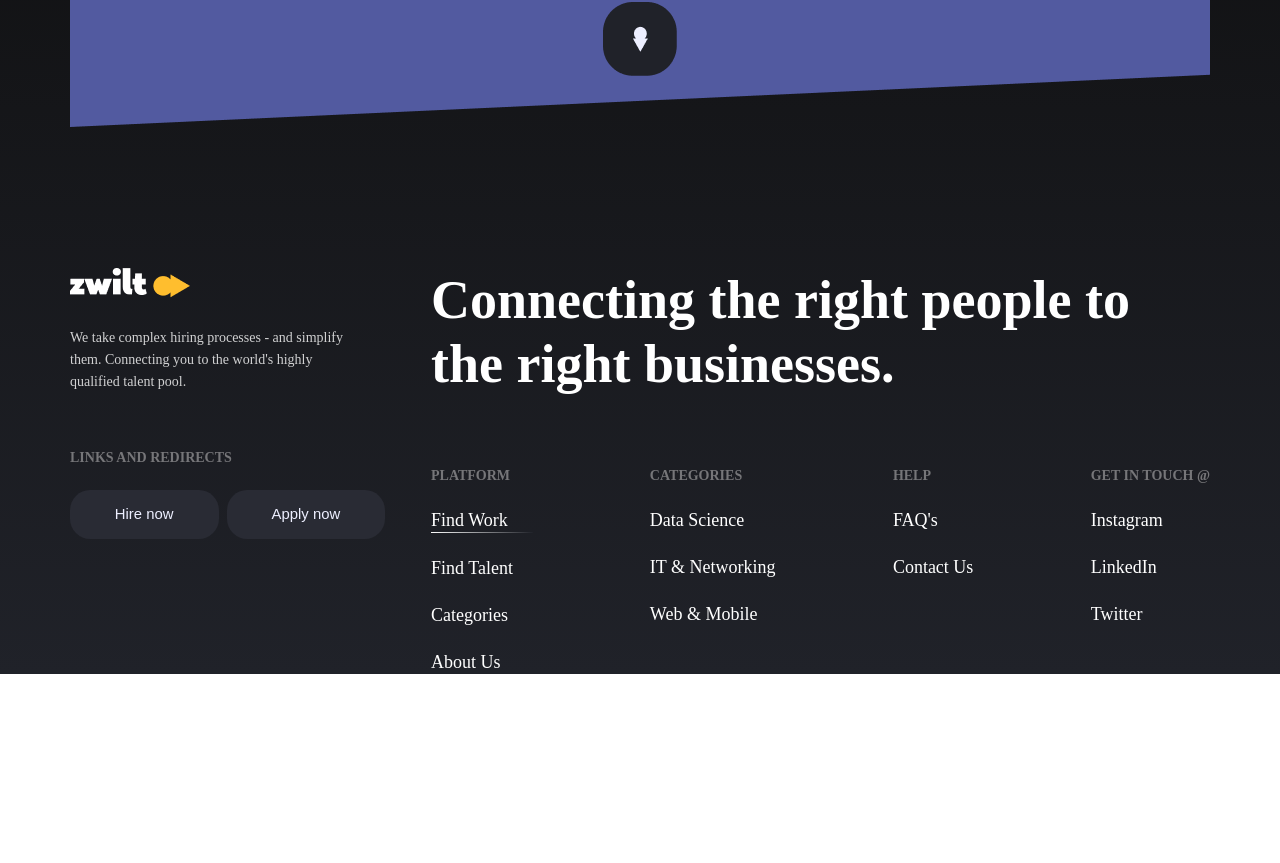
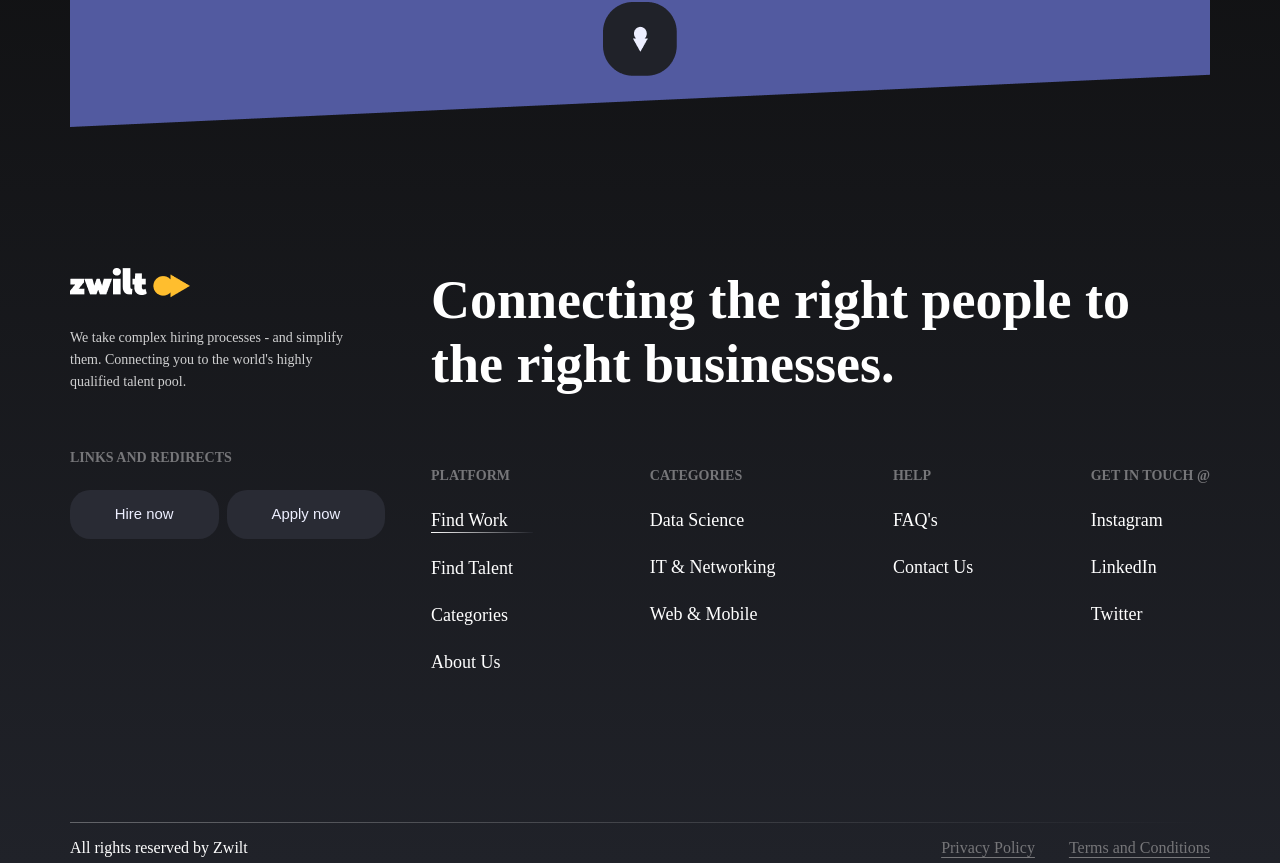
Before and after one commit to Willochs316/landing-page_react-vite-typescript, a React (Vite) app: page / in a window 1280 px wide. Shown: the part 4664-5527 px from the top of the page. Before the commit the page ends 5338 px from the top, so only its background shows below. Built offline with nearby package versions, Linux system fonts and the light colour scheme; a web font is replaced by a local one.

Commit message:
added footer

```diff
--- a/src/layouts/Footer/Footer.css
+++ b/src/layouts/Footer/Footer.css
@@ -204,3 +204,59 @@
 .footer-menu-lt {
   padding-top: 23px;
 }
+
+.footer-bottom {
+  display: flex;
+  width: 100%;
+  padding-top: 148px;
+}
+
+.footer-bottom-content {
+  display: flex;
+  max-width: 100%;
+  width: 100%;
+  justify-content: space-between;
+  border-top: 1px solid transparent;
+  border-width: 1px;
+  border-image-source: linear-gradient(
+    90deg,
+    rgba(255, 255, 255, 0.3) 0%,
+    rgba(32, 34, 41, 0.37) 99.01%
+  );
+  border-image-slice: 1;
+  border-image-width: 1;
+  border-image-outset: 0;
+  border-image-repeat: stretch;
+}
+
+.footer-rights {
+  padding-top: 9px;
+}
+
+.footer-rights-text {
+  font-size: 16px;
+  font-weight: 500;
+  line-height: 31.25px;
+  text-align: left;
+  color: #ffffff;
+}
+
+.footer-privacy {
+  display: flex;
+  align-items: center;
+  padding-top: 9px;
+}
+
+.footer-privacy-text {
+  font-size: 16px;
+  font-weight: 500;
+  line-height: 31.25px;
+  text-align: left;
+  text-decoration: underline;
+  color: #767679;
+  text-underline-offset: 4px;
+}
+
+.privacy-left {
+  padding-left: 34px;
+}
--- a/src/layouts/Footer/Footer.tsx
+++ b/src/layouts/Footer/Footer.tsx
@@ -105,6 +105,24 @@ const Footer: React.FC = () => {
             </div>
           </div>
         </div>
+
+        <div className="footer-bottom">
+          <div className="footer-bottom-content">
+            <div className="footer-rights">
+              <p className="footer-rights-text">All rights reserved by Zwilt</p>
+            </div>
+
+            <div className="footer-privacy">
+              <a href="/" className="footer-privacy-text">
+                Privacy Policy
+              </a>
+
+              <a href="/" className="footer-privacy-text privacy-left">
+                Terms and Conditions
+              </a>
+            </div>
+          </div>
+        </div>
       </div>
     </section>
   );
```
